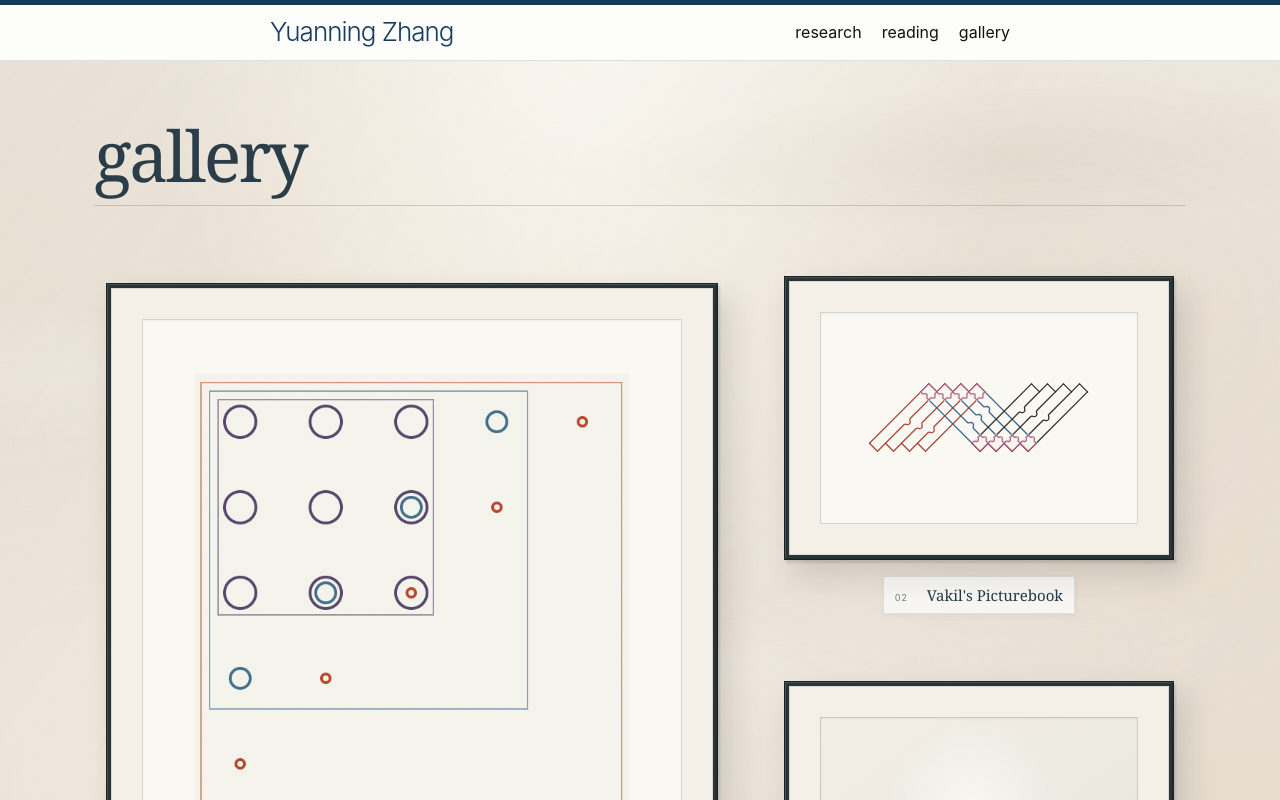
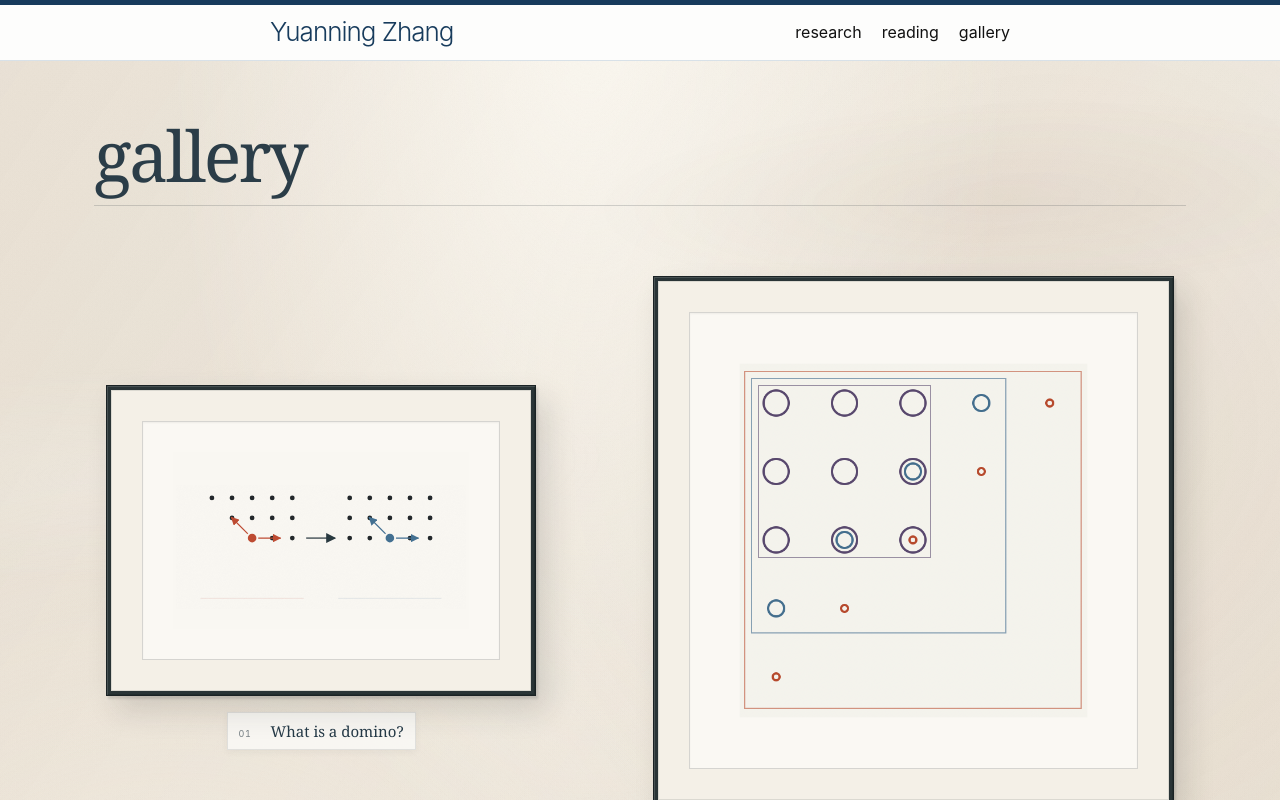
Before and after one commit to andyzhangyn/andyzhangyn.github.io, a Next.js app: page /visualizations in a window 1280 px wide. Shown: the top 800 px of the page. Built offline with nearby package versions, Linux system fonts and the light colour scheme.

Commit message:
feat: split domino and slope spectral sequence exhibits

```diff
--- a/app/minima.css
+++ b/app/minima.css
@@ -993,32 +993,26 @@ label:focus-visible {
 }
 
 .gallery-work-domino {
+  grid-column: 1 / span 5;
+  grid-row: 1;
+  align-self: center;
+}
+
+.gallery-work-slope {
+  grid-column: 7 / span 6;
+  grid-row: 1;
+}
+
+.gallery-work-vakil {
   grid-column: 1 / span 7;
-  grid-row: 1 / span 2;
-  align-self: center;
-}
-
-.gallery-work-vakil {
-  grid-column: 9 / span 4;
-  grid-row: 1;
+  grid-row: 2;
   margin-top: 0;
 }
 
 .gallery-work-zeta {
   grid-column: 9 / span 4;
   grid-row: 2;
-  margin-top: 0;
-}
-
-@media screen and (min-width: 801px) {
-  .gallery-work-vakil,
-  .gallery-work-zeta {
-    --gallery-side-frame-extra: clamp(36px, 4vw, 52px);
-    --gallery-side-frame-half-extra: clamp(18px, 2vw, 26px);
-    width: calc(100% + var(--gallery-side-frame-extra));
-    justify-self: end;
-  }
-
+  align-self: center;
 }
 
 .gallery-work-forest {
@@ -1072,8 +1066,14 @@ label:focus-visible {
 }
 
 .gallery-work-domino .gallery-artwork {
+  aspect-ratio: 3 / 2;
+  padding: clamp(18px, 2.4vw, 30px);
+  background: #faf8f3;
+}
+
+.gallery-work-slope .gallery-artwork {
   aspect-ratio: 61 / 62;
-  padding: clamp(34px, 4.2vw, 52px);
+  padding: clamp(34px, 4vw, 50px);
   background: #faf8f3;
 }
 
@@ -1088,14 +1088,16 @@ label:focus-visible {
 }
 
 @media screen and (min-width: 801px) {
-  .gallery-work-vakil .gallery-artwork,
+  .gallery-work-vakil {
+    width: 100%;
+  }
+
+  .gallery-work-vakil .gallery-artwork {
+    aspect-ratio: 9 / 5;
+  }
+
   .gallery-work-zeta .gallery-artwork {
     aspect-ratio: 3 / 2;
-  }
-
-  .gallery-work-vakil .gallery-artwork {
-    padding-right: calc(clamp(10px, 1.2vw, 15px) + var(--gallery-side-frame-half-extra));
-    padding-left: calc(clamp(10px, 1.2vw, 15px) + var(--gallery-side-frame-half-extra));
   }
 }
 
@@ -1117,6 +1119,10 @@ label:focus-visible {
 }
 
 .gallery-work-domino .gallery-artwork-image {
+  object-fit: cover;
+}
+
+.gallery-work-slope .gallery-artwork-image {
   object-fit: contain;
 }
 
@@ -1388,9 +1394,18 @@ label:focus-visible {
   }
 
   .gallery-work-domino,
+  .gallery-work-slope,
   .gallery-work-vakil {
     grid-column: auto;
     grid-row: auto;
+  }
+
+  .gallery-work-domino {
+    margin-top: 32px;
+  }
+
+  .gallery-work-slope {
+    margin-top: 0;
   }
 
   .gallery-work-vakil {
@@ -1564,6 +1579,11 @@ label:focus-visible {
     margin-top: 0;
   }
 
+  .gallery-work-domino,
+  .gallery-work-slope {
+    margin-top: 0;
+  }
+
   .gallery-work-forest {
     width: 100%;
     margin-top: 0;
@@ -1576,6 +1596,7 @@ label:focus-visible {
   }
 
   .gallery-work-domino .gallery-frame,
+  .gallery-work-slope .gallery-frame,
   .gallery-work-vakil .gallery-frame,
   .gallery-work-forest .gallery-frame,
   .gallery-work-zeta .gallery-frame {
@@ -1590,6 +1611,21 @@ label:focus-visible {
   }
 
   .gallery-work-domino .gallery-artwork-image {
+    width: 100%;
+    height: 100%;
+    max-width: none;
+    max-height: none;
+    object-fit: cover;
+    object-position: center;
+  }
+
+  .gallery-work-slope .gallery-artwork {
+    display: flex;
+    align-items: center;
+    justify-content: center;
+  }
+
+  .gallery-work-slope .gallery-artwork-image {
     width: auto;
     height: auto;
     max-width: 100%;
@@ -1611,6 +1647,7 @@ label:focus-visible {
 
   .gallery-plaque,
   .gallery-work-domino .gallery-plaque,
+  .gallery-work-slope .gallery-plaque,
   .gallery-work-vakil .gallery-plaque,
   .gallery-work-zeta .gallery-plaque {
     min-width: 0;
--- a/app/visualizations/page.tsx
+++ b/app/visualizations/page.tsx
@@ -42,11 +42,11 @@ export default function VisualizationsPage() {
                   <div className="gallery-artwork">
                     <Image
                       className="gallery-artwork-image"
-                      src="/gallery/what-is-a-domino-cover.png"
-                      alt="Nested lattice diagrams with colored circular subquotients"
-                      width={610}
+                      src="/gallery/what-is-a-domino-cover.svg"
+                      alt="Two Raynaud-ring lattices joined by a differential"
+                      width={620}
                       height={620}
-                      sizes="(max-width: 680px) calc(100vw - 70px), 460px"
+                      sizes="(max-width: 680px) calc(100vw - 70px), 400px"
                       priority
                     />
                   </div>
@@ -67,6 +67,40 @@ export default function VisualizationsPage() {
               >
                 <span aria-hidden="true">01</span>
                 <h2>What is a domino?</h2>
+              </Link>
+            </article>
+
+            <article className="gallery-work gallery-work-slope">
+              <div className="gallery-frame">
+                <div className="gallery-frame-mat">
+                  <div className="gallery-artwork">
+                    <Image
+                      className="gallery-artwork-image"
+                      src="/gallery/what-is-a-domino-cover.png"
+                      alt="Slope spectral sequence parts arranged in a square diagram"
+                      width={610}
+                      height={620}
+                      sizes="(max-width: 680px) calc(100vw - 70px), 470px"
+                      priority
+                    />
+                  </div>
+                </div>
+                <Link
+                  className="gallery-frame-link"
+                  href="/visualizations/slope-spectral-sequence/"
+                  aria-label="Open Slope Spectral Sequence"
+                >
+                  <span className="gallery-frame-enter" aria-hidden="true">
+                    ↗
+                  </span>
+                </Link>
+              </div>
+              <Link
+                className="gallery-plaque"
+                href="/visualizations/slope-spectral-sequence/"
+              >
+                <span aria-hidden="true">02</span>
+                <h2>Slope Spectral Sequence</h2>
               </Link>
             </article>
 
@@ -98,7 +132,7 @@ export default function VisualizationsPage() {
                 className="gallery-plaque"
                 href="/visualizations/vakil-picturebook/"
               >
-                <span aria-hidden="true">02</span>
+                <span aria-hidden="true">03</span>
                 <h2>Vakil&apos;s Picturebook</h2>
               </Link>
             </article>
--- a/projects/domino/app/globals.css
+++ b/projects/domino/app/globals.css
@@ -196,6 +196,53 @@ html.is-embedded .page-shell {
   margin: 0;
 }
 
+.setup-reference {
+  margin: 10px 0 0;
+  color: var(--muted);
+  font-family: var(--sans);
+  font-size: 0.72rem;
+  line-height: 1.55;
+}
+
+.setup-reference-label {
+  display: block;
+  color: var(--ink);
+  font-size: 0.68rem;
+  font-weight: 600;
+  letter-spacing: 0.08em;
+  text-transform: uppercase;
+}
+
+.setup-reference-list {
+  margin: 5px 0 0;
+  padding-left: 1.4rem;
+}
+
+.setup-reference-list li {
+  padding-left: 0.16rem;
+}
+
+.setup-reference-list li + li {
+  margin-top: 3px;
+}
+
+.setup-reference a {
+  color: var(--blue-deep);
+  font-weight: 500;
+  text-decoration-line: underline;
+  text-decoration-color: rgba(65, 111, 145, 0.58);
+  text-decoration-thickness: 1px;
+  text-underline-offset: 0.18em;
+  transition:
+    color 140ms ease,
+    text-decoration-color 140ms ease;
+}
+
+.setup-reference a:hover {
+  color: #285a7e;
+  text-decoration-color: currentColor;
+}
+
 .definition-display {
   display: block;
   margin: 7px 0 8px;
@@ -1623,6 +1670,10 @@ html.is-embedded .page-shell {
 
 .slope-introduction p {
   margin: 0;
+}
+
+.slope-introduction .setup-reference {
+  margin-top: 20px;
 }
 
 .slope-example-switcher {
```
Also changed, not shown: app/visualizations/embedded-slope-spectral-sequence.tsx (added, +39 -0 lines), app/visualizations/slope-spectral-sequence/page.tsx (added, +28 -0 lines), projects/domino/app/components/SiteMenu.tsx (+3 -6 lines), projects/domino/app/page.tsx (+54 -0 lines), projects/domino/app/slope-spectral-sequence/page.tsx (+41 -0 lines), public/gallery/what-is-a-domino-cover.svg (added).
